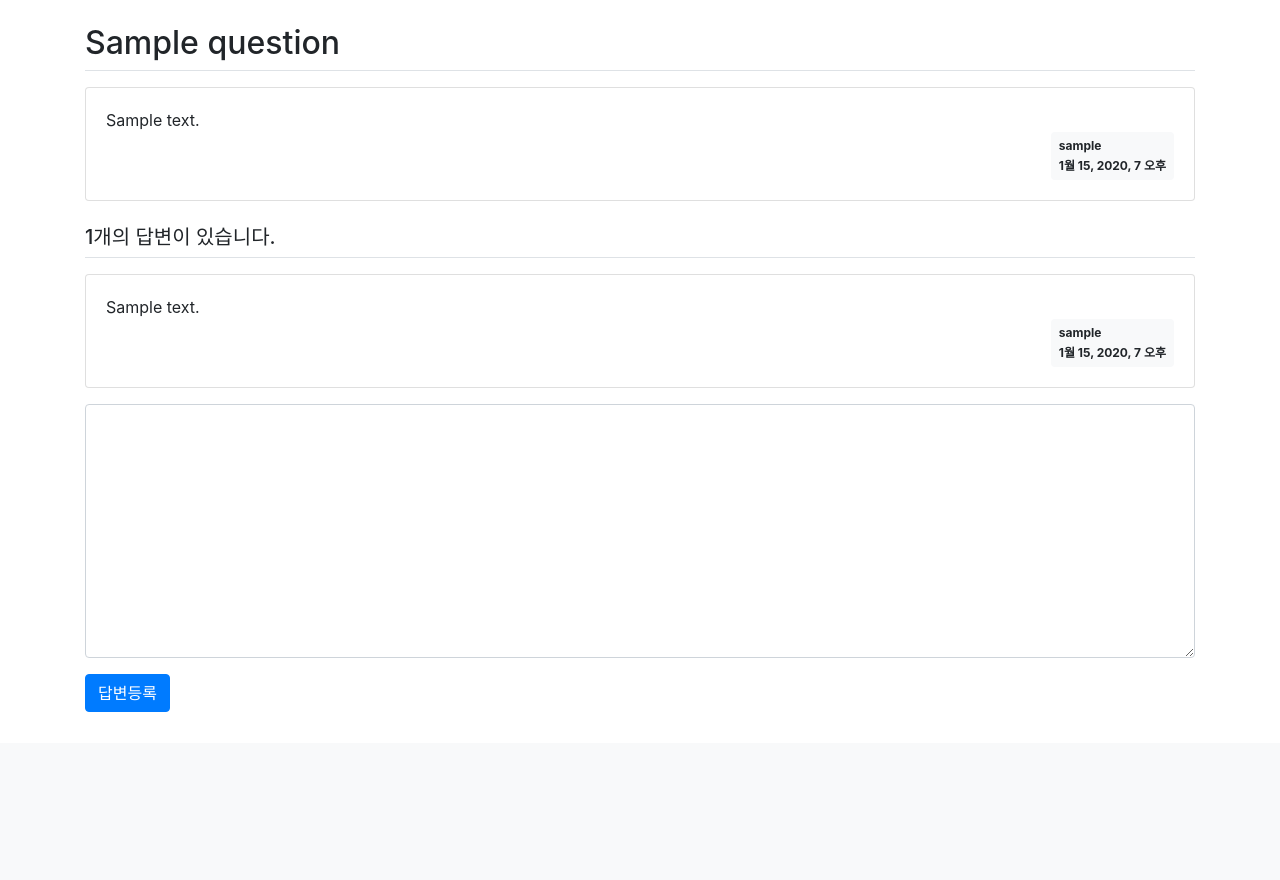
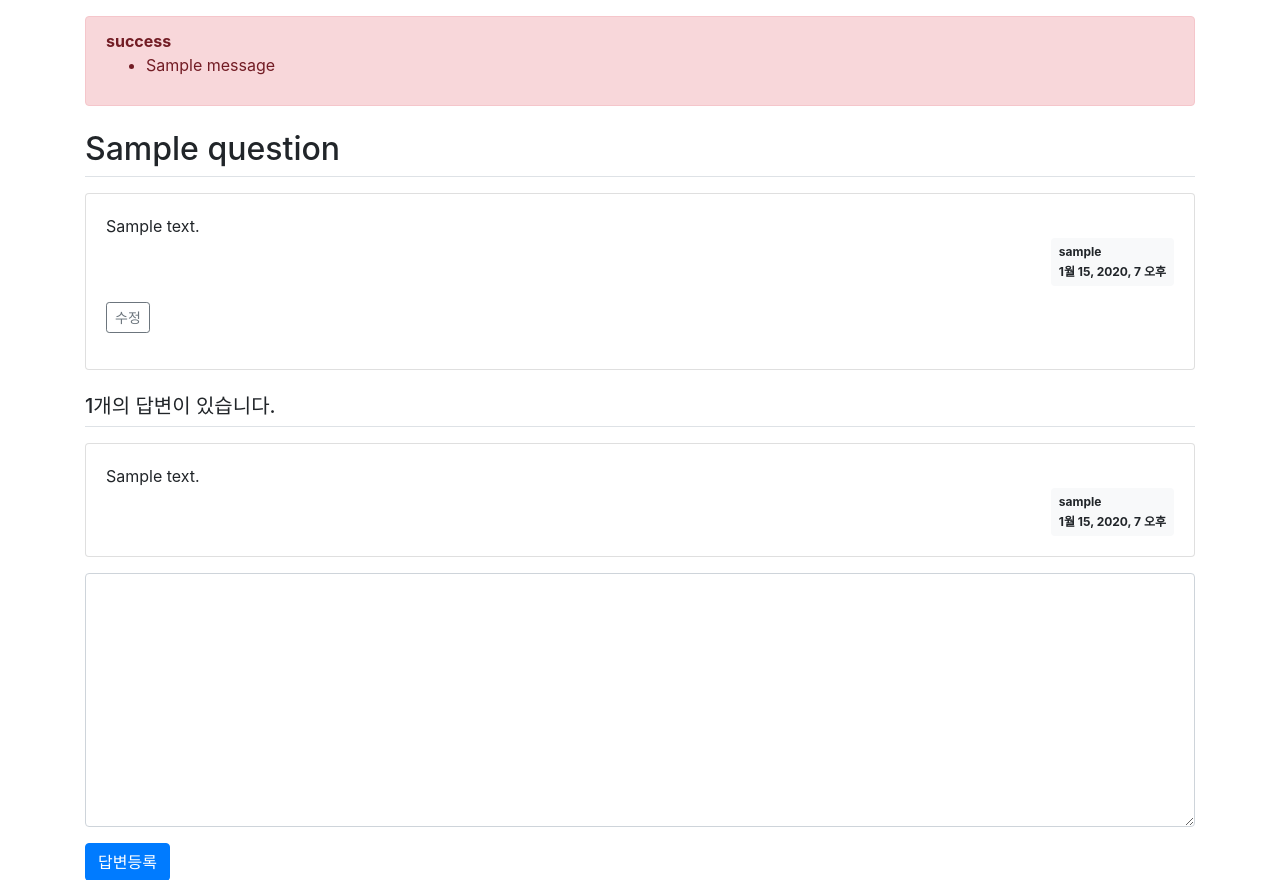
Before and after one commit to pcjs156/kmusw_jump_to_django, a Django app: page /pybo/1/ in a window 1280 px wide. Shown: the part 57-937 px from the top of the page. Before the commit the page ends 769 px from the top, so only its background shows below. Run offline with Django 3.2, Linux system fonts and the light colour scheme; a user stored in the database is signed in; tables that the repository leaves empty hold one stand-in row (values such as "Sample post"); one stand-in notice (Sample message) is shown; parts of the project's set-up code (start-up, migrations or seed data) failed here and were passed over; some libraries are stand-ins or nearby versions.

Commit message:
feat(pybo): 질문 수정 기능 구현

```diff
--- a/pybo/urls.py
+++ b/pybo/urls.py
@@ -7,7 +7,8 @@ app_name = 'pybo'
 urlpatterns = [
     path('', views.index, name='index'),
     path('<int:question_id>/', views.detail, name='detail'),
+    path('answer/create/', views.answer_create, name='answer_create'),
     path('answer/create/<int:question_id>/', views.answer_create, name='answer_create'),
     path('question/create/', views.question_create, name='question_create'),
-    path('answer/create/', views.answer_create, name='answer_create'),
+    path('question/modify/<int:question_id>/', views.question_modify, name='question_modify'),
 ]
--- a/pybo/views.py
+++ b/pybo/views.py
@@ -1,7 +1,8 @@
+from django.contrib import messages
+from django.contrib.auth.decorators import login_required
+from django.core.paginator import Paginator
 from django.shortcuts import render, get_object_or_404, redirect
 from django.utils import timezone
-from django.core.paginator import Paginator
-from django.contrib.auth.decorators import login_required
 
 from .forms import QuestionForm, AnswerForm
 from .models import Question
@@ -96,3 +97,26 @@ def answer_create(request, question_id):
 
     context = {'question': question, 'form': form}
     return render(request, 'pybo/question_detail.html', context)
+
+
+@login_required(login_url='common:login')
+def question_modify(request, question_id):
+    """
+    pybo 질문수정
+    """
+    question = get_object_or_404(Question, pk=question_id)
+    if request.user != question.author:
+        messages.error(request, '수정권한이 없습니다')
+        return redirect('pybo:detail', question_id=question.id)
+
+    if request.method == "POST":
+        form = QuestionForm(request.POST, instance=question)
+        if form.is_valid():
+            question = form.save(commit=False)
+            question.modify_date = timezone.now()  # 수정일시 저장
+            question.save()
+            return redirect('pybo:detail', question_id=question.id)
+    else:
+        form = QuestionForm(instance=question)
+    context = {'form': form}
+    return render(request, 'pybo/question_form.html', context)
--- a/templates/pybo/question_detail.html
+++ b/templates/pybo/question_detail.html
@@ -1,6 +1,17 @@
 {% extends 'base.html' %}
 {% block content %}
     <div class="container my-3">
+        <!-- 사용자오류 표시 -->
+        {% if messages %}
+            <div class="alert alert-danger my-3" role="alert">
+                {% for message in messages %}
+                    <strong>{{ message.tags }}</strong>
+                    <ul>
+                        <li>{{ message.message }}</li>
+                    </ul>
+                {% endfor %}
+            </div>
+        {% endif %}
         <h2 class="border-bottom py-2">{{ question.subject }}</h2>
         <div class="card my-3">
             <div class="card-body">
@@ -11,6 +22,12 @@
                         <div>{{ question.create_date }}</div>
                     </div>
                 </div>
+                {% if request.user == question.author %}
+                    <div class="my-3">
+                        <a href="{% url 'pybo:question_modify' question.id %}"
+                           class="btn btn-sm btn-outline-secondary">수정</a>
+                    </div>
+                {% endif %}
             </div>
         </div>
         <h5 class="border-bottom my-3 py-2">{{ question.answer_set.count }}개의 답변이 있습니다.</h5>
```
